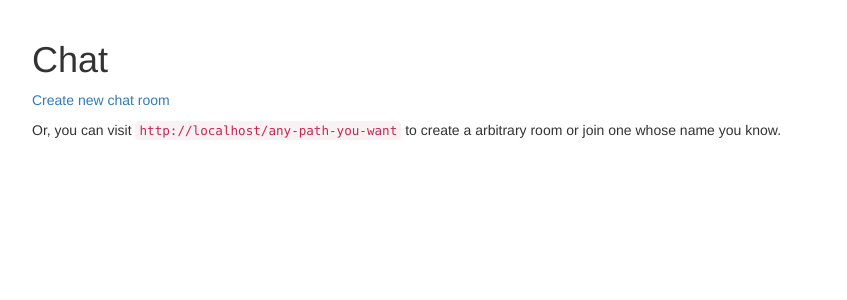
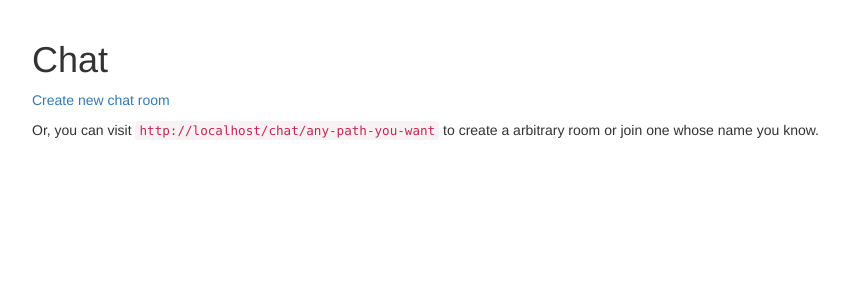
Before and after one commit to rwiensko/PITE_PROJECT, a Django app: page /chat/ in a window 1280 px wide. Shown: the part 52-352 px from the top of the page, without its empty margins (38-885 px from the left). Run offline with Django 3.2, Linux system fonts and the light colour scheme; some libraries are stand-ins or nearby versions.

Commit message:
Fix chat url in about.html

```diff
--- a/chat/templates/chat/about.html
+++ b/chat/templates/chat/about.html
@@ -6,7 +6,7 @@
     <a class="button button-primary" href="{% url 'chat:new_room' %}">Create new chat room</a>
   </p>
   <p class="quiet">
-    Or, you can visit <code>{{ request.scheme }}://{{ request.get_host }}/any-path-you-want</code>
+    Or, you can visit <code>{{ request.scheme }}://{{ request.get_host }}/chat/any-path-you-want</code>
     to create a arbitrary room or join one whose name you know.
   </p>
 {% endblock content %}
```
